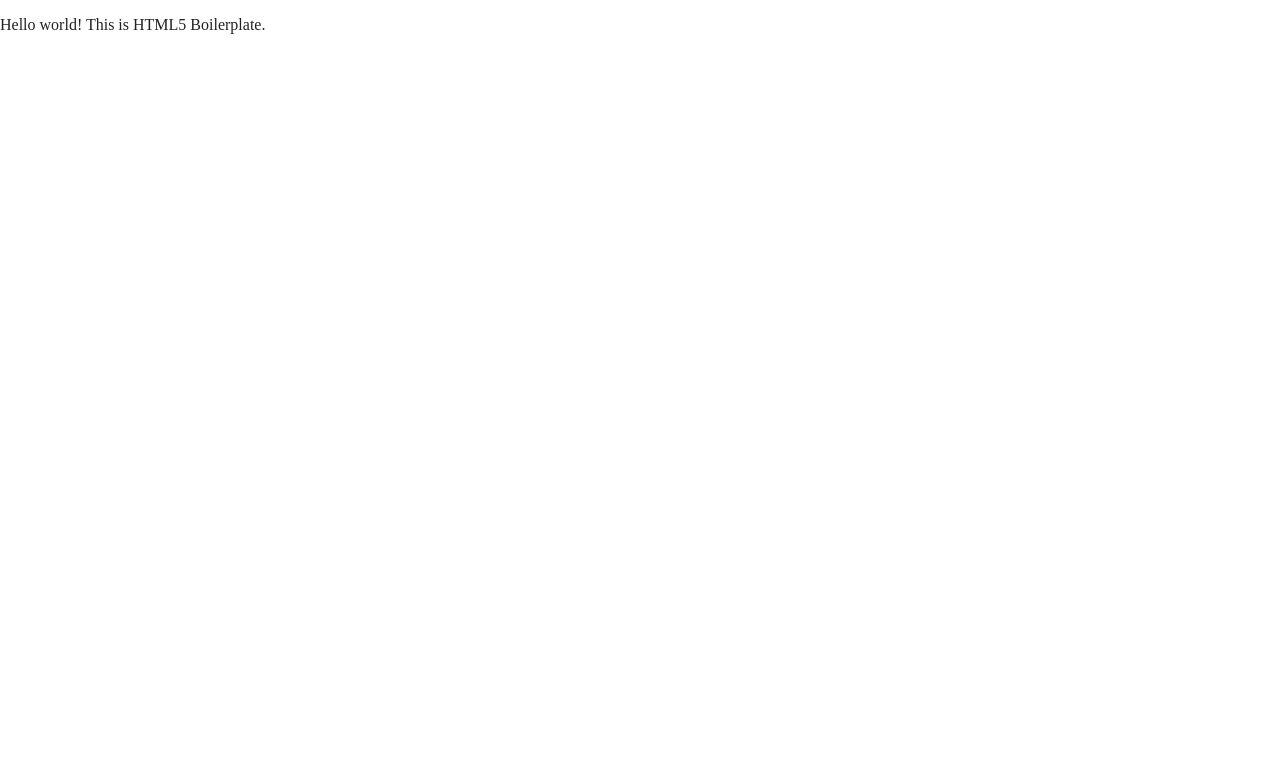
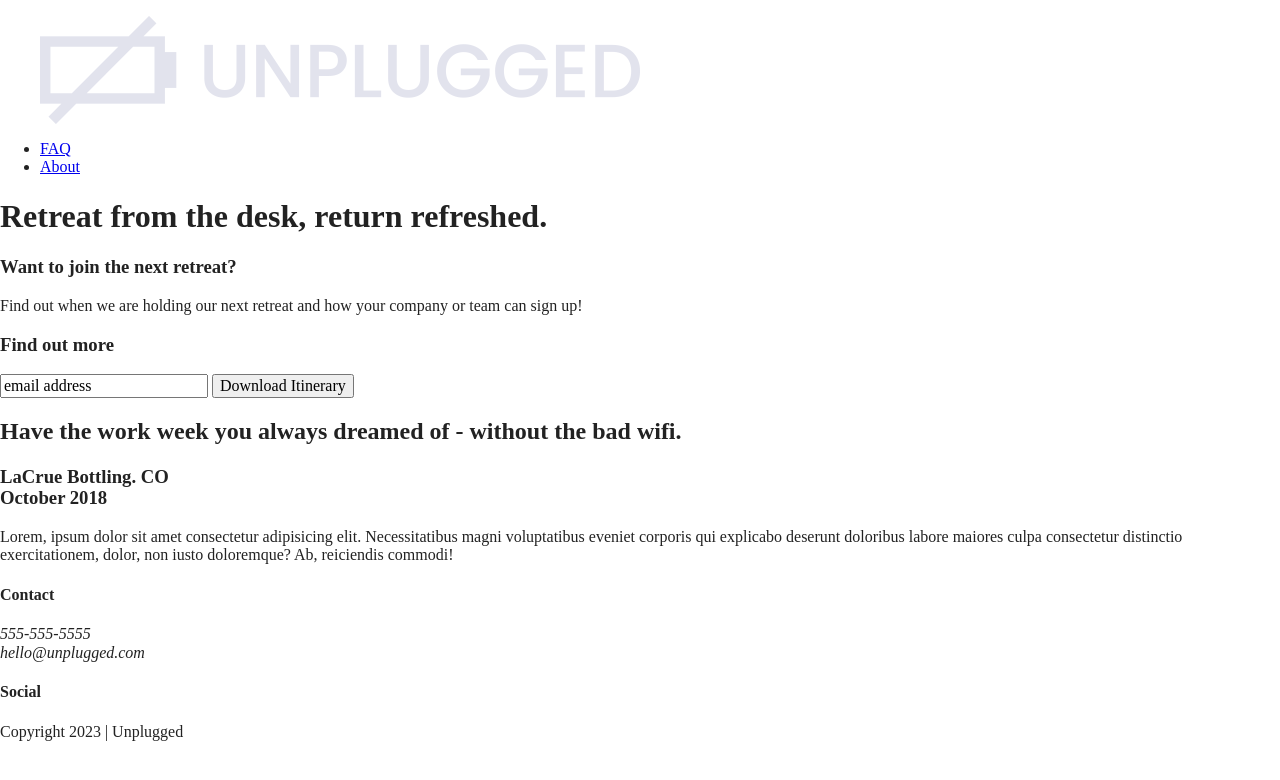
Before and after one commit to FayeVinyl/sc-unplugged, a website built with Parcel: page index.html in a window 1280 px wide. Built offline with nearby package versions, Linux system fonts and the light colour scheme.

Commit message:
Began adding content and html tags

```diff
--- a/index.html
+++ b/index.html
@@ -3,7 +3,7 @@
 
 <head>
   <meta charset="utf-8">
-  <title></title>
+  <title>Unplugged Retreat</title>
   <meta name="description" content="">
   <meta name="viewport" content="width=device-width, initial-scale=1">
 
@@ -23,9 +23,103 @@
 </head>
 
 <body>
+  <header>
+    <div class="content-wrapper">
 
-  <!-- Add your site or application content here -->
-  <p>Hello world! This is HTML5 Boilerplate.</p>
+      <figure>
+        <a href="#"><img src="img/unpluggedlogo.png" alt="unplugged logo"></a>
+      </figure>
+
+      <div class="header-divider"></div>
+
+      <nav>
+
+        <ul>
+          <li><a href="faq/index.html" rel="noopener">FAQ</a></li>
+          <li><a href="about/index.html" rel="noopener">About</a></li>
+        </ul>
+
+      </nav>
+    </div>
+  </header>
+
+  <main>
+
+    <section class="hero-area">
+
+        <div class="content-wrapper">
+
+          <h1>Retreat from the desk, return refreshed.</h1>
+
+        </div>
+
+    </section>
+
+    <aside>
+
+      <div class="content-wrapper">
+
+        <div class="form-description">
+          <h3>Want to join the next retreat?</h3>
+          <p>Find out when we are holding our next retreat and how your company or team can sign up!</p>
+        </div>
+
+        <div class="form">
+          <h3>Find out more</h3>
+          <input type="text" name="name" value="email address">
+          <input type="button" value="Download Itinerary">
+        </div>
+
+      </div> <!-- aside content wrapper ends -->
+    </aside>
+
+    <section class="info-area">
+      <div class="content-wrapper">
+        <h2>Have the work week you always dreamed of - without the bad wifi.</h2>
+
+      </div>
+    </section>
+
+    <section class="previous retreats">
+      <div class="content-wrapper">
+        <h3>LaCrue Bottling. CO <br> October 2018</h3>
+        <p>Lorem, ipsum dolor sit amet consectetur adipisicing elit. Necessitatibus magni voluptatibus eveniet corporis qui explicabo deserunt doloribus labore maiores culpa consectetur distinctio exercitationem, dolor, non iusto doloremque? Ab, reiciendis commodi!</p>
+      </div>
+    </section>
+
+
+  </main> <!-- main wrapper ends -->
+
+  <footer>
+    <div class="content-wrapper">
+      <div class="footer-contact">
+        <div class="contact">
+          <h4>Contact</h4>
+          <address>
+            <p>555-555-5555<br>
+              hello@unplugged.com
+            </p>
+          </address>
+        </div>
+        <div class="social">
+          <h4>Social</h4>
+          <div class="social-icons">
+            <p><a href="https://www.facebook.com/yoursite" target="_blank" rel="noopener"></a></p>
+            <p><a href="https://www.twitter.com/yoursite" target="_blank" rel="noopener"></a></p>
+            <p><a href="https://www.instagram.com/yoursite" target="_blank" rel="noopener"></a></p>
+          </div>
+        </div>
+      </div> <!-- footer content ends -->
+      <div class="copyright">
+        <p>Copyright 2023 | Unplugged</p>
+      </div>
+    </div> <!-- footer content-wrapper ends -->
+  </footer>
+
+
+
+
+
   <script src="js/vendor/modernizr-3.11.2.min.js"></script>
   <script src="js/plugins.js"></script>
   <script src="js/main.js"></script>
```
Also changed, not shown: img/unplugged-retreat-features.jpg (added), img/unpluggedlogo.png (added), 2 other files.
